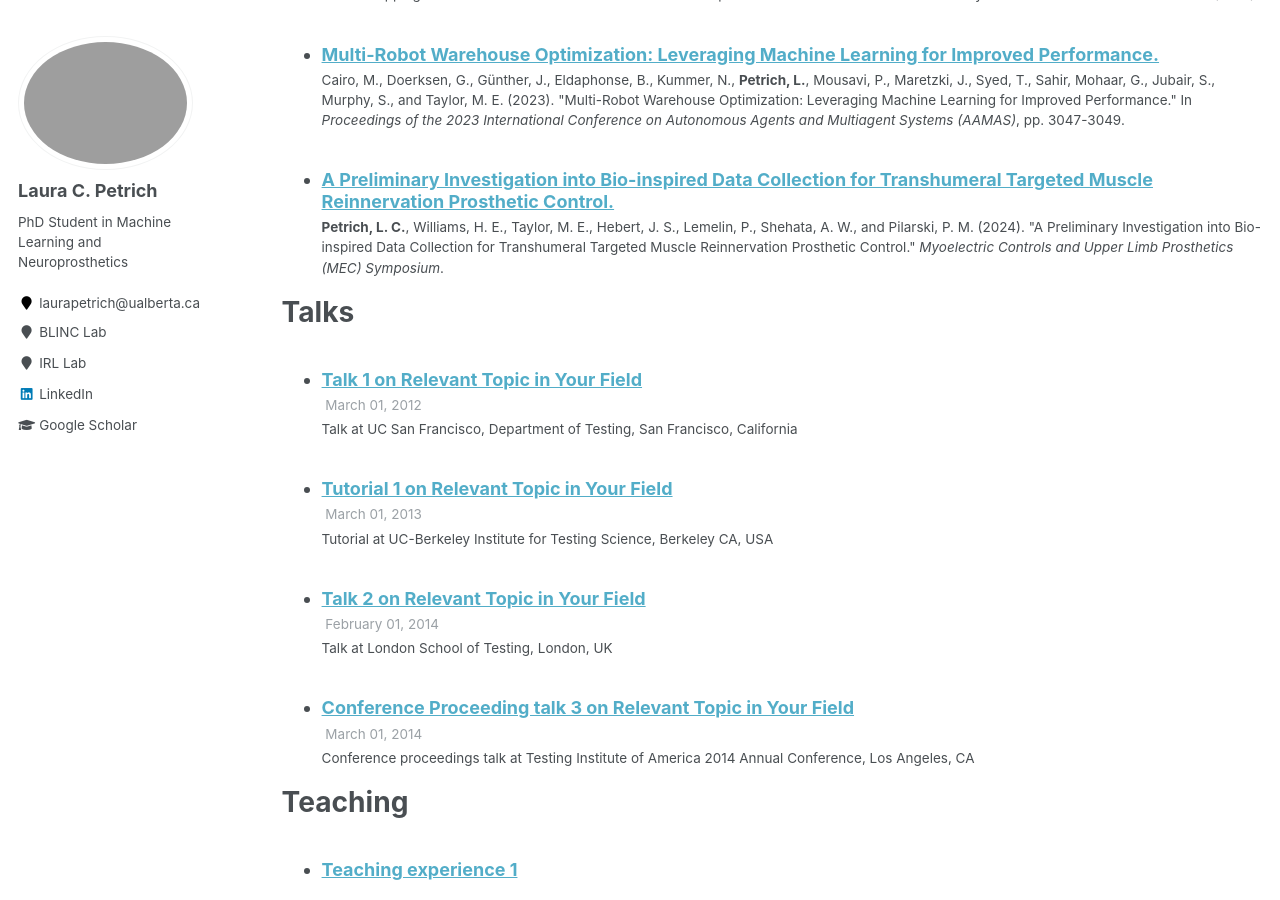
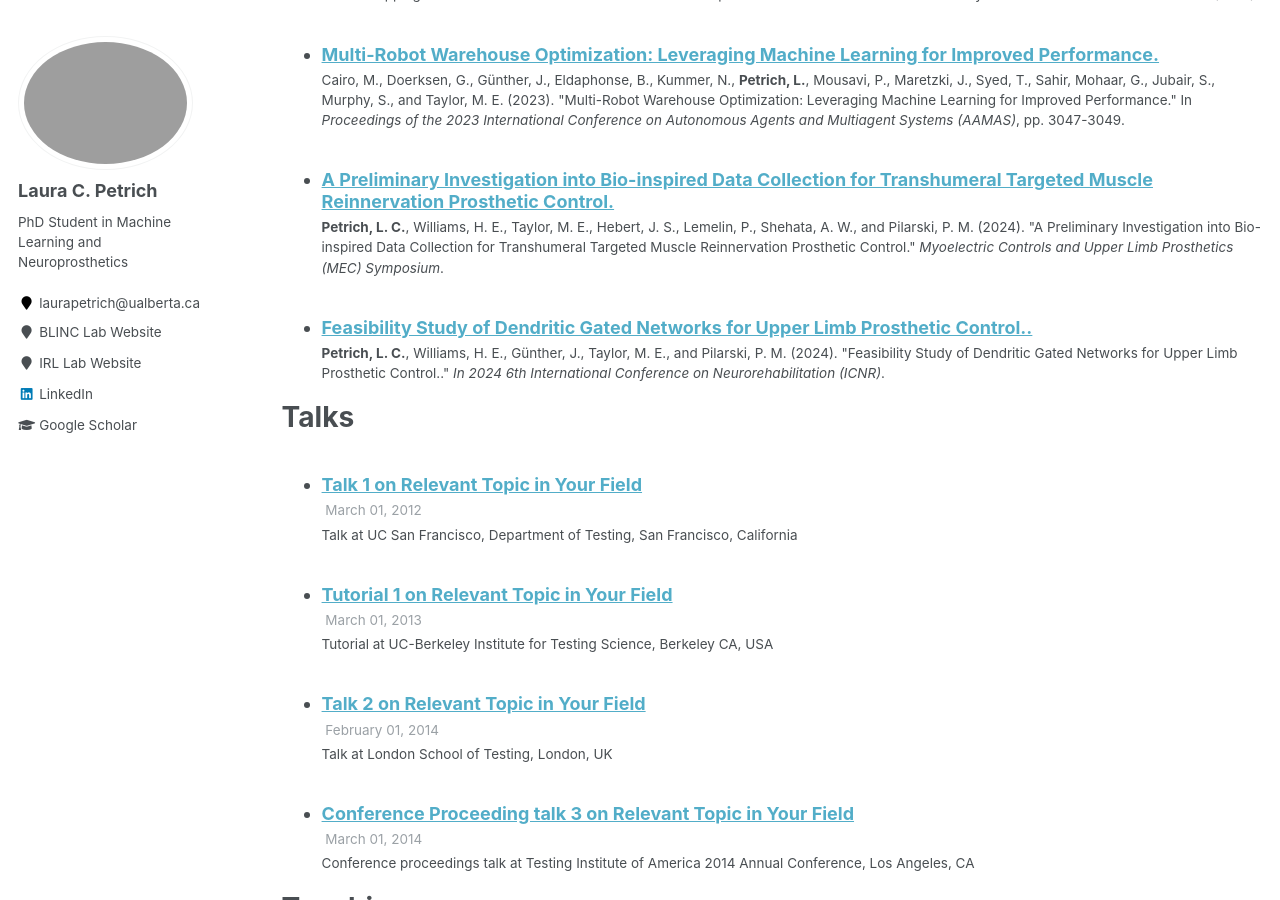
Before and after one commit to lpetrich/lpetrich.github.io, a Jekyll site: the page built from _pages/cv.md, in a window 1280 px wide and 900 px high, scrolled down 1766 px. Built offline with Jekyll 4.4.1, drawn with Linux system fonts in a browser that asks for light colours.

Commit message:
add icnr paper

```diff
--- a/_includes/author-profile.html
+++ b/_includes/author-profile.html
@@ -29,10 +29,10 @@
         <li><i class="fa fa-fw fa-map-marker" aria-hidden="true"></i> {{ author.employer }}</li>
       {% endif %}
       {% if author.labsite1 %}
-      <li><a href="{{ author.labsite1 }}"><i class="fas fa-fw fa-map-marker"></i> BLINC Lab</a></li>
+      <li><a href="{{ author.labsite1 }}"><i class="fas fa-fw fa-map-marker"></i> BLINC Lab Website</a></li>
       {% endif %}
       {% if author.labsite2 %}
-      <li><a href="{{ author.labsite2 }}"><i class="fas fa-fw fa-map-marker"></i> IRL Lab</a></li>
+      <li><a href="{{ author.labsite2 }}"><i class="fas fa-fw fa-map-marker"></i> IRL Lab Website</a></li>
       {% endif %}
       {% if author.uri %}
         <li><a href="{{ author.uri }}"><i class="fas fa-fw fa-link" aria-hidden="true"></i> {{ site.data.ui-text[site.locale].website_label | default: "Website" }}</a></li>
--- /dev/null
+++ b/_publications/2024-12-21-feasibility-dgns.md
@@ -0,0 +1,12 @@
+---
+title: "Feasibility Study of Dendritic Gated Networks for Upper Limb Prosthetic Control.."
+collection: publications
+permalink: /publication/2024-12-21-feasibility-dgns
+excerpt: 'This study provides insight into the synergy between neuroprosthesis control and dendritic gated networks (DGNs)—a newly introduced type of artificial neural network. These networks have demonstrated their potential in rich, dynamic environments but have yet to be deployed in the real world. We conducted an extensive offline analysis of DGNs on forearm prosthesis classification and regression tasks, and studied the influence of different hyperparameters on prediction quality. Our results suggest that DGNs are capable of learning usable predictions quickly and efficiently across different limb positions, highlighting their ability to learn in the presence of changing contexts and settings of use. Based on these findings, we recommend further investigation into dendritic gated networks for wearable robotic settings.'
+date: 2024-12-21
+venue: '2024 6th International Conference on Neurorehabilitation (ICNR)'
+paperurl: 'http://lpetrich.github.io/files/ICNR24-feasibility-dgns.pdf'
+citation: '<b>Petrich, L. C.</b>, Williams, H. E., Günther, J., Taylor, M. E., and Pilarski, P.
+M. (2024). &quot;Feasibility Study of Dendritic Gated Networks for Upper Limb Prosthetic Control..&quot; <i>In 2024 6th International Conference on Neurorehabilitation (ICNR)</i>.'
+---
+<!-- Need comment here for some reason otherwise Abstract word shows on main publications page -->
```
Also changed, not shown: 1 other file.
